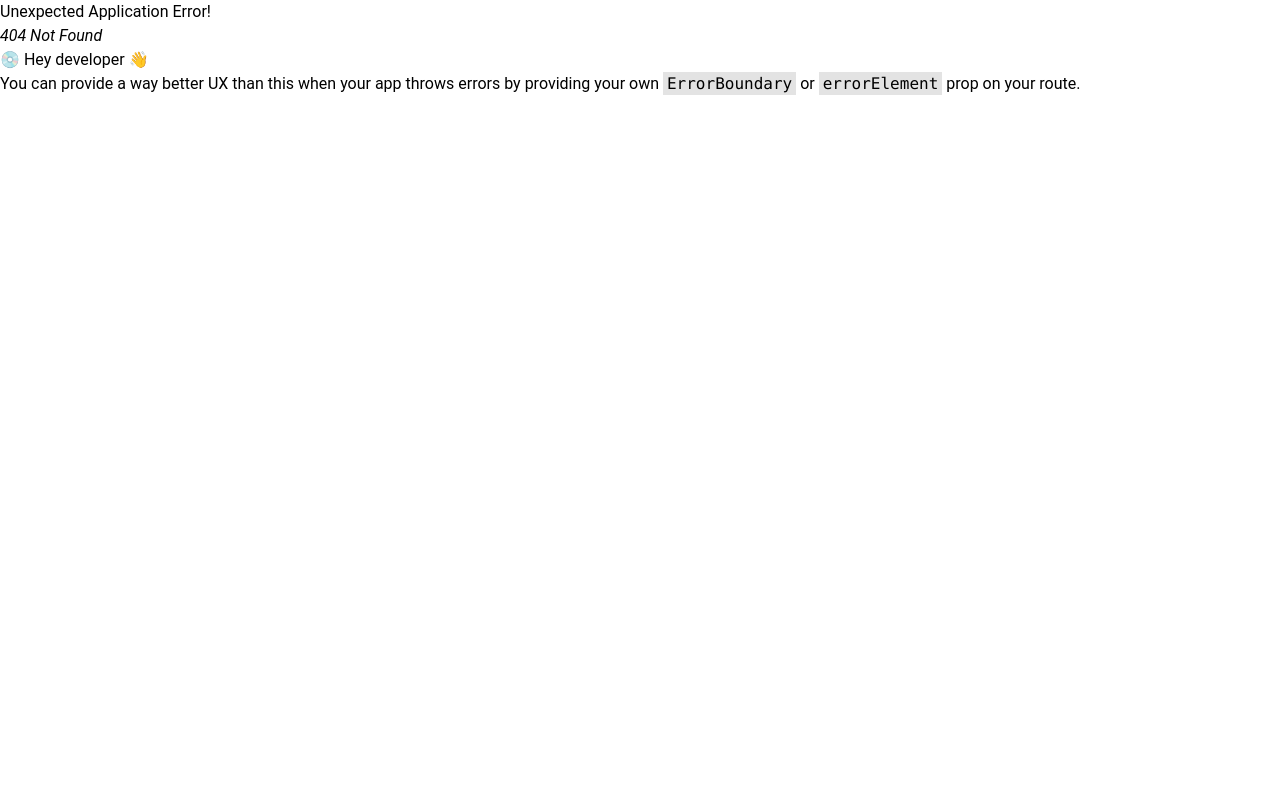
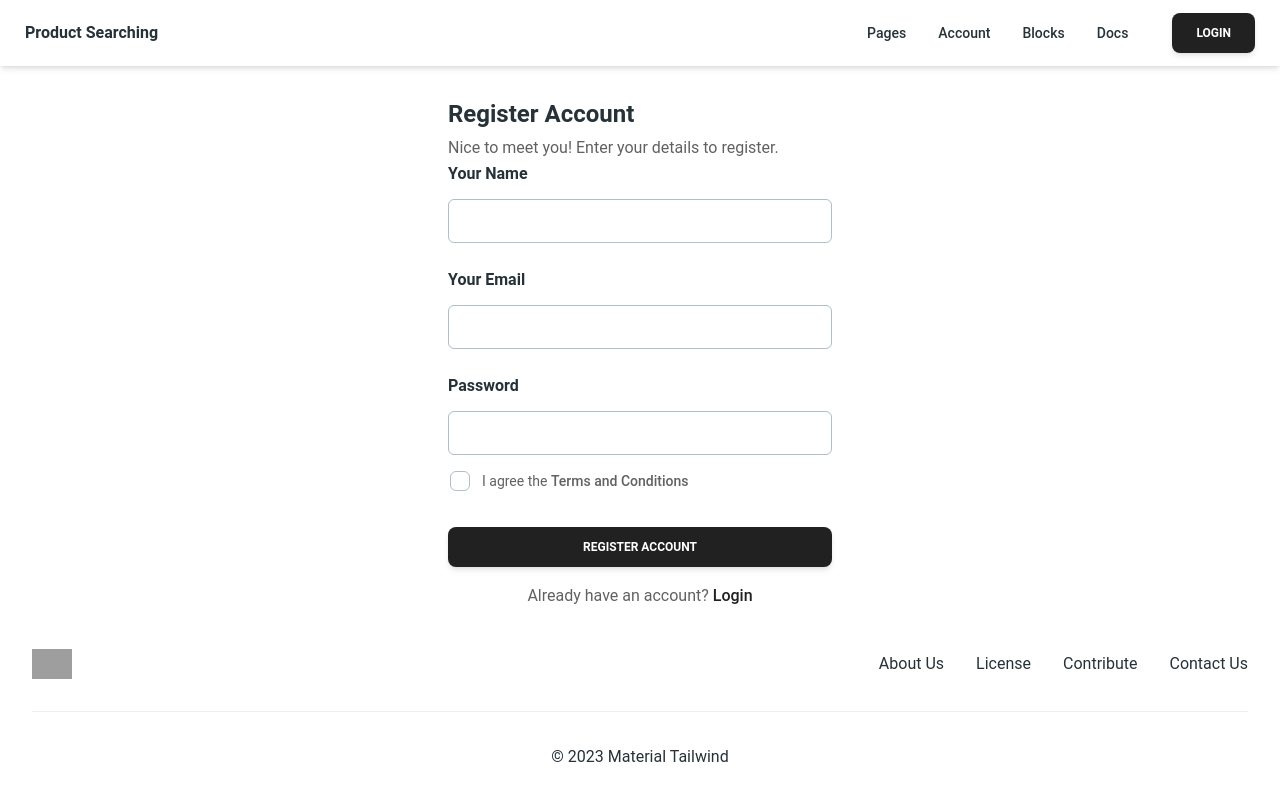
Before and after one commit to ajijul-islam-dev/scic-job-task-client, a React (Vite) app: page /register in a window 1280 px wide. Before the commit this address had no page. Built offline with nearby package versions, Linux system fonts and the light colour scheme; grey boxes are pictures that could not be loaded.

Commit message:
loin and register page created

```diff
--- a/src/Components/Navbar/Nav.jsx
+++ b/src/Components/Navbar/Nav.jsx
@@ -7,6 +7,7 @@
   Button,
 } from "@material-tailwind/react";
 import { Bars3Icon, XMarkIcon } from "@heroicons/react/24/outline";
+import { Link, useNavigate } from "react-router-dom";
 
 function NavList() {
   return (
@@ -81,20 +82,22 @@
     };
   }, []);
 
+  const navigate = useNavigate()
+
   return (
     <Navbar className="mx-auto px-6 py-3" fullWidth>
       <div className="flex items-center justify-between text-blue-gray-900">
         <Typography
-          as="a"
-          href="#"
+          as={Link}
+          to="/"
           variant="h6"
           className="mr-4 cursor-pointer py-1.5"
         >
-          Material Tailwind
+          Product Searching
         </Typography>
         <div className="hidden lg:flex items-center gap-10">
           <NavList />
-          <Button>Login</Button>
+          <Button onClick={()=> navigate("/login")}>Login</Button>
         </div>
         <IconButton
           variant="text"
@@ -111,7 +114,7 @@
       </div>
       <Collapse open={openNav}>
         <NavList />
-        <Button>Login</Button>
+        <Button onClick={()=> navigate("/login")}>Login</Button>
       </Collapse>
     </Navbar>
   );
--- /dev/null
+++ b/src/pages/Login/Login.jsx
@@ -0,0 +1,75 @@
+import {
+    Card,
+    Input,
+    Checkbox,
+    Button,
+    Typography,
+  } from "@material-tailwind/react";
+import { Link } from "react-router-dom";
+
+  export default function Login() {
+    return (
+       <Card className="mt-8 mb-2 w-80 max-w-screen-lg sm:w-96 mx-auto" color="transparent" shadow={false} >
+        <Typography variant="h4" color="blue-gray">
+          Login
+        </Typography>
+        <Typography color="gray" className="mt-1 font-normal">
+          Nice to meet you! Enter your details to register.
+        </Typography>
+        <form className="">
+          <div className="mb-1 flex flex-col gap-6">
+            <Typography variant="h6" color="blue-gray" className="-mb-3">
+              Your Email
+            </Typography>
+            <Input
+              size="lg"
+              placeholder="name@mail.com"
+              className=" !border-t-blue-gray-200 focus:!border-t-gray-900"
+              labelProps={{
+                className: "before:content-none after:content-none",
+              }}
+            />
+            <Typography variant="h6" color="blue-gray" className="-mb-3">
+              Password
+            </Typography>
+            <Input
+              type="password"
+              size="lg"
+              placeholder="********"
+              className=" !border-t-blue-gray-200 focus:!border-t-gray-900"
+              labelProps={{
+                className: "before:content-none after:content-none",
+              }}
+            />
+          </div>
+          <Checkbox
+            label={
+              <Typography
+                variant="small"
+                color="gray"
+                className="flex items-center font-normal"
+              >
+                I agree the
+                <a
+                  href="#"
+                  className="font-medium transition-colors hover:text-gray-900"
+                >
+                  &nbsp;Terms and Conditions
+                </a>
+              </Typography>
+            }
+            containerProps={{ className: "-ml-2.5" }}
+          />
+          <Button className="mt-6" fullWidth>
+            Login
+          </Button>
+          <Typography color="gray" className="mt-4 text-center font-normal">
+            Don't have an account?{" "}
+            <Link to="/register" className="font-medium text-gray-900">
+              Register
+            </Link>
+          </Typography>
+        </form>
+      </Card>
+    );
+  }
--- /dev/null
+++ b/src/pages/Register/Register.jsx
@@ -0,0 +1,86 @@
+import {
+    Card,
+    Input,
+    Checkbox,
+    Button,
+    Typography,
+  } from "@material-tailwind/react";
+import { Link } from "react-router-dom";
+
+  export default function Register() {
+    return (
+       <Card className="mt-8 mb-2 w-80 max-w-screen-lg sm:w-96 mx-auto" color="transparent" shadow={false} >
+        <Typography variant="h4" color="blue-gray">
+          Register Account
+        </Typography>
+        <Typography color="gray" className="mt-1 font-normal">
+          Nice to meet you! Enter your details to register.
+        </Typography>
+        <form className="">
+          <div className="mb-1 flex flex-col gap-6">
+            <Typography variant="h6" color="blue-gray" className="-mb-3">
+              Your Name
+            </Typography>
+            <Input
+              size="lg"
+              placeholder="name@mail.com"
+              className=" !border-t-blue-gray-200 focus:!border-t-gray-900"
+              labelProps={{
+                className: "before:content-none after:content-none",
+              }}
+            />
+            <Typography variant="h6" color="blue-gray" className="-mb-3">
+              Your Email
+            </Typography>
+            <Input
+              size="lg"
+              placeholder="name@mail.com"
+              className=" !border-t-blue-gray-200 focus:!border-t-gray-900"
+              labelProps={{
+                className: "before:content-none after:content-none",
+              }}
+            />
+            <Typography variant="h6" color="blue-gray" className="-mb-3">
+              Password
+            </Typography>
+            <Input
+              type="password"
+              size="lg"
+              placeholder="********"
+              className=" !border-t-blue-gray-200 focus:!border-t-gray-900"
+              labelProps={{
+                className: "before:content-none after:content-none",
+              }}
+            />
+          </div>
+          <Checkbox
+            label={
+              <Typography
+                variant="small"
+                color="gray"
+                className="flex items-center font-normal"
+              >
+                I agree the
+                <a
+                  href="#"
+                  className="font-medium transition-colors hover:text-gray-900"
+                >
+                  &nbsp;Terms and Conditions
+                </a>
+              </Typography>
+            }
+            containerProps={{ className: "-ml-2.5" }}
+          />
+          <Button className="mt-6" fullWidth>
+            Register Account
+          </Button>
+          <Typography color="gray" className="mt-4 text-center font-normal">
+            Already have an account?{" "}
+            <Link to="/login" className="font-medium text-gray-900">
+              Login
+            </Link>
+          </Typography>
+        </form>
+      </Card>
+    );
+  }
```
Also changed, not shown: src/Routes/Routes.jsx (+10 -0 lines).
